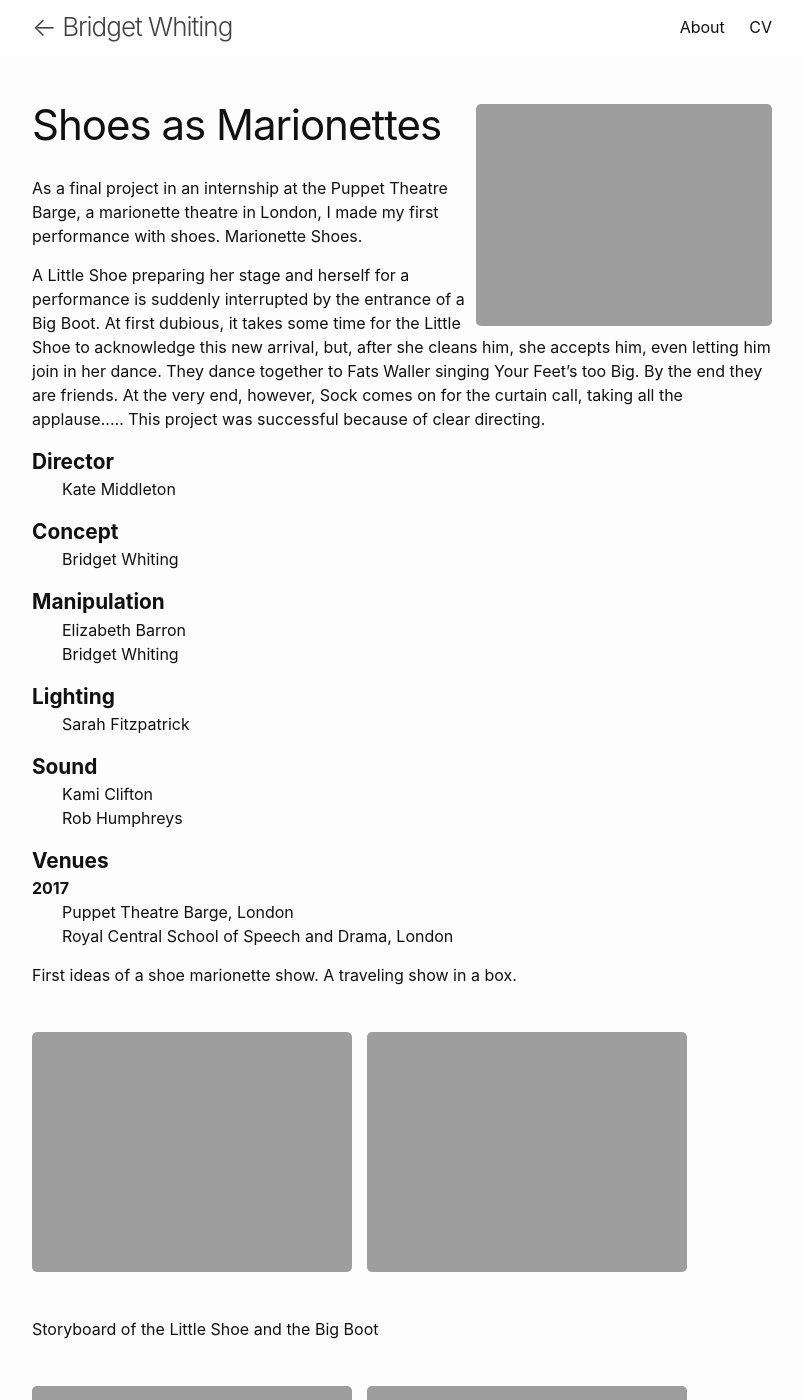
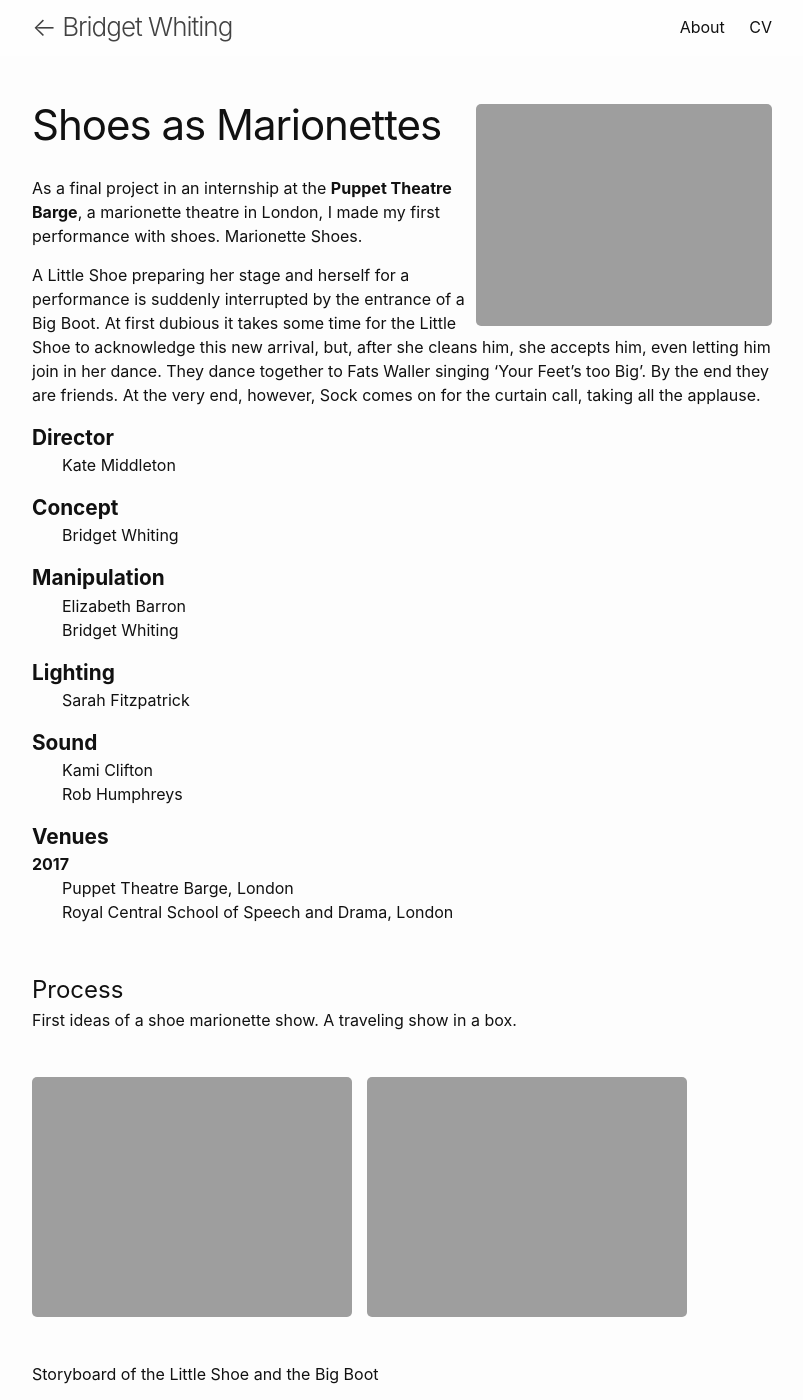
Before and after one commit to markwhiting/bridget, a Jekyll site: the page built from _projects/shoes-as-marionettes.markdown, in a window 1280 px wide and 1400 px high. Shown: the whole window, without its empty margins (238-1041 px from the left). Built offline with Jekyll 4.4.1, drawn with Linux system fonts in a browser that asks for light colours; some of the changed text lies outside the part shown.

Commit message:
links and headings

```diff
--- a/_projects/shoes-as-marionettes.markdown
+++ b/_projects/shoes-as-marionettes.markdown
@@ -4,9 +4,9 @@ image: /assets/ShoePhilosophy/MarrionetteShoes/0 shoes together.png
 end: 2017-10-08
 ---
 
-As a final project in an internship at the Puppet Theatre Barge, a marionette theatre in London, I made my first performance with shoes. Marionette Shoes.
+As a final project in an internship at the [Puppet Theatre Barge](https://www.puppetbarge.com), a marionette theatre in London, I made my first performance with shoes. Marionette Shoes.
 
-A Little Shoe preparing her stage and herself for a performance is suddenly interrupted by the entrance of a Big Boot. At first dubious, it takes some time for the Little Shoe to acknowledge this new arrival, but, after she cleans him, she accepts him, even letting him join in her dance. They dance together to Fats Waller singing Your Feet’s too Big. By the end they are friends. At the very end, however, Sock comes on for the curtain call, taking all the applause..… This project was successful because of clear directing.
+A Little Shoe preparing her stage and herself for a performance is suddenly interrupted by the entrance of a Big Boot. At first dubious it takes some time for the Little Shoe to acknowledge this new arrival, but, after she cleans him, she accepts him, even letting him join in her dance. They dance together to Fats Waller singing 'Your Feet’s too Big'. By the end they are friends. At the very end, however, Sock comes on for the curtain call, taking all the applause.
 
 ## Director
 
@@ -37,6 +37,8 @@ A Little Shoe preparing her stage and herself for a performance is suddenly inte
 - Puppet Theatre Barge, London
 - Royal Central School of Speech and Drama, London
 
+# Process
+
 First ideas of a shoe marionette show. A traveling show in a box.
 
 [![Figure]({{ "/assets/ShoePhilosophy/MarrionetteShoes/shoe box notes 1.png" | absolute_url }})]({{ "/assets big/ShoePhilosophy/MarrionetteShoes/shoe box notes 1.png" | absolute_url }})
```
Also changed, not shown: other parts of _projects/shoes-as-marionettes.markdown (+1 -1 lines).
